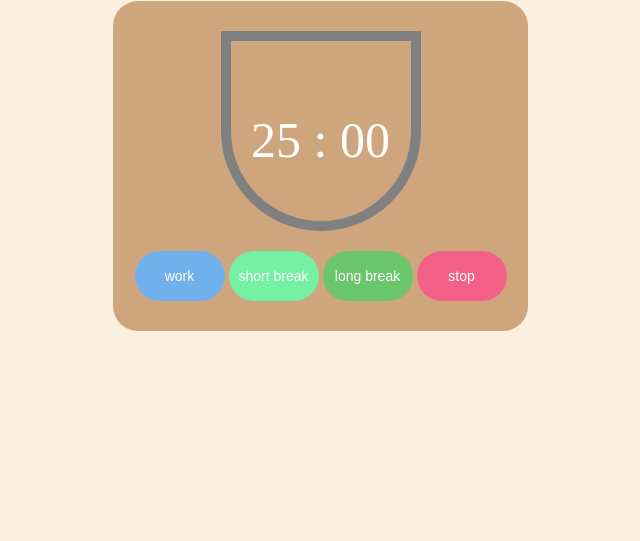
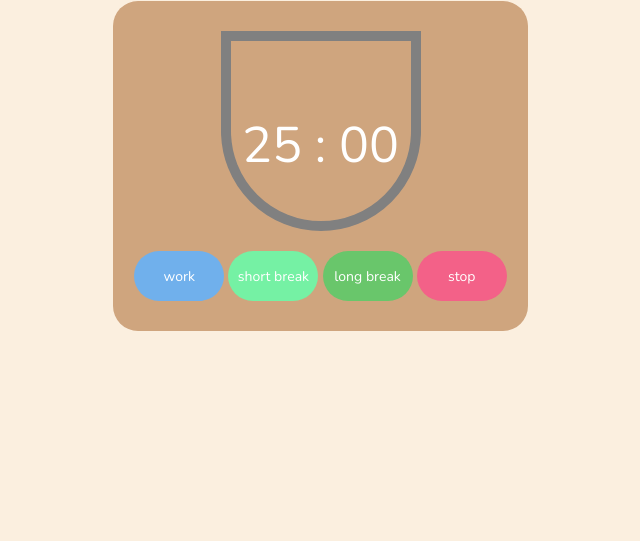
Before and after one commit to LaurierCS/Pod5, a Django app: template templates/app/homepage.html in a window 1280 px wide. Shown: the part 119-660 px from the top of the page, without its empty margins (560-1200 px from the left). Run offline with Django 3.2, Linux system fonts and the light colour scheme; the template is opened without the code that fills it, so the values that code supplies are empty.

Commit message:
added fonts

```diff
--- a/static/css/main.css
+++ b/static/css/main.css
@@ -119,6 +119,7 @@
   width: 90px;
   margin: 10px auto;
   font-size: 14px;
+  font-family: Nunito;
   height: 50px;
   border-radius: 50px;
 }
@@ -158,6 +159,7 @@
   width: 90px;
   margin: 10px auto;
   font-size: 14px;
+  font-family: Nunito;
   height: 50px;
   border-radius: 50px;
 }
@@ -217,37 +219,3 @@
     background-color: blue;
     border: solid black 3px;
 }
-
-
-
-
-
-/* #wrapper {
-	margin-top: 10% !important;
-}
-#content {
-	background: beige;
-	padding: 25px;
-}
-#content > h2 {
-	font-size: 18px;
-	text-align: center;
-	padding-top: 0;
-}
-.t10 {
-	margin-top: 10px;
-}
-.t20 {
-	margin-top: 20px;
-}
-.todo-completed {
-	text-decoration: line-through;
-	background: rgba(149, 165, 166, .3);
-}
-footer {
-	margin-top: 20px;
-	color: white;
-}
-.list-group-item {
-	color: black;
-} */
--- a/templates/app/homepage.html
+++ b/templates/app/homepage.html
@@ -1,4 +1,4 @@
-{% extends "base.html" %} {% load static %}
+{% load static %}
 <head>
   <meta charset="utf-8" />
   <meta http-equiv="X-UA-Compatible" content="IE=edge" />
```
